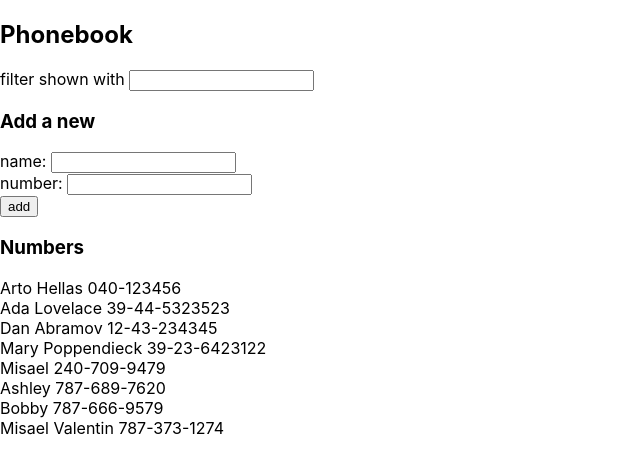
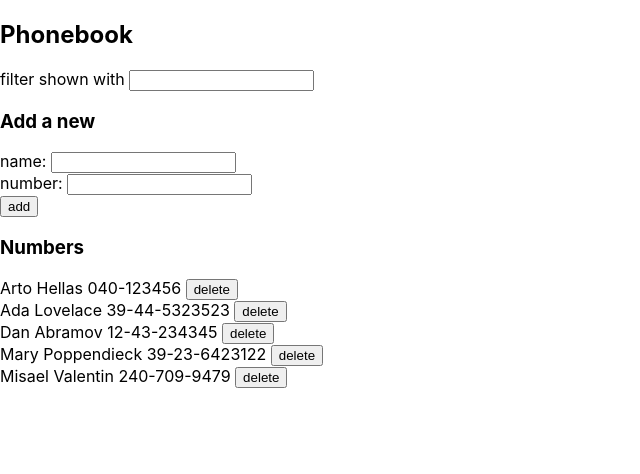
Before and after one commit to misaelvf2/fullstack, a React (Create React App) app in the folder part2/phonebook/: page / in a window 1280 px wide. Shown: the top 474 px of the page, without its empty margins (0-640 px from the left). Built offline with nearby package versions, Linux system fonts and the light colour scheme; data requests are answered from the project's data file.

Commit message:
Exercise 2.17

```diff
--- a/part2/phonebook/db.json
+++ b/part2/phonebook/db.json
@@ -21,24 +21,9 @@
       "id": 4
     },
     {
-      "name": "Misael",
+      "name": "Misael Valentin",
       "number": "240-709-9479",
       "id": 5
-    },
-    {
-      "name": "Ashley",
-      "number": "787-689-7620",
-      "id": 6
-    },
-    {
-      "name": "Bobby",
-      "number": "787-666-9579",
-      "id": 7
-    },
-    {
-      "name": "Misael Valentin",
-      "number": "787-373-1274",
-      "id": 8
     }
   ]
 }
--- a/part2/phonebook/src/App.js
+++ b/part2/phonebook/src/App.js
@@ -37,6 +37,19 @@ const App = () => {
     setPersonsToShow(persons.filter(person => person.name.toLowerCase().indexOf(search.toLowerCase()) !== -1))
   }
 
+  const deletePerson = (name, id) => {
+    if (window.confirm(`Delete ${name}?`)) {
+      personService
+        .del(id)
+        .then(() => {
+          setPersons(persons.filter(n => n.id !== id))
+          setPersonsToShow(persons.filter(n => n.id !== id))
+        })
+    } else {
+      console.log('Cancelling')
+    }
+  }
+
   const addPerson = (event) => {
     event.preventDefault()
 
@@ -74,7 +87,7 @@ const App = () => {
 
       <h3>Numbers</h3>
 
-      <Persons persons={personsToShow} />
+      <Persons persons={personsToShow} handleDelete={deletePerson} />
     </div>
   )
 }
--- a/part2/phonebook/src/components/Persons.js
+++ b/part2/phonebook/src/components/Persons.js
@@ -1,19 +1,19 @@
 import React from 'react'
 
-const Persons = ({ persons }) => {
+const Persons = ({ persons, handleDelete }) => {
   return (
     <div>
     {persons.map(person =>
-      <Person key={person.name} name={person.name} number={person.number} />
+      <Person key={person.name} name={person.name} number={person.number} id={person.id} handleDelete={handleDelete} />
     )}
   </div>
   )
 }
 
-const Person = ({ name, number }) => {
+const Person = ({ name, number, id, handleDelete}) => {
   return (
     <div>
-      {name} {number}
+      {name} {number} <button onClick={() => handleDelete(name, id)}>delete</button>
     </div>
   )
 }
--- a/part2/phonebook/src/services/persons.js
+++ b/part2/phonebook/src/services/persons.js
@@ -18,4 +18,9 @@ const update = (id, newObject) => {
   return request.then(response => response.data)
 }
 
-export default { getAll, create, update }
+const del = id => {
+  const request = axios.delete(`${baseUrl}/${id}`)
+  return request.then(response => response.data)
+}
+
+export default { getAll, create, update, del}
```
